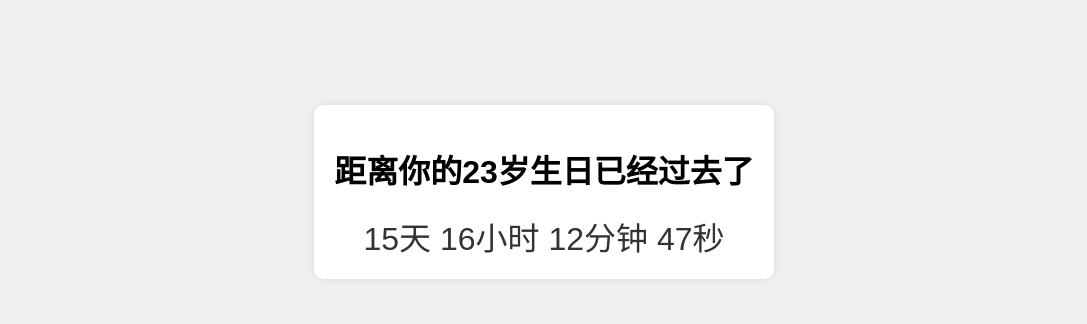
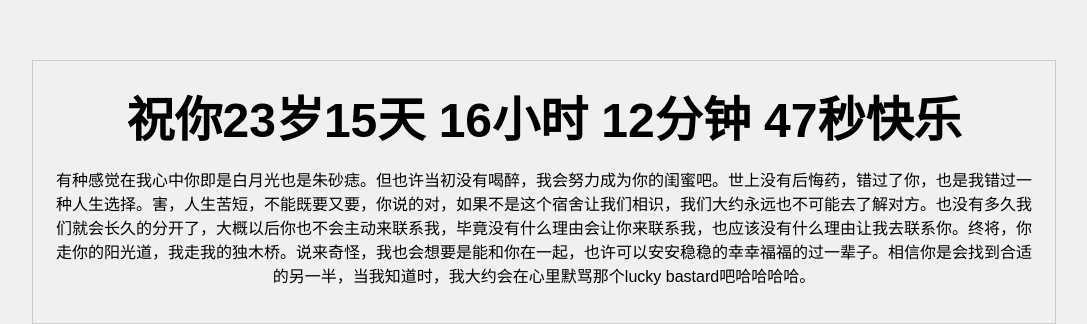
Before and after one commit to qiqizjc/happy-birthday, a plain HTML site: page index.html in a window 1280 px wide. Shown: the part 208-532 px from the top of the page, without its empty margins (96-1183 px from the left). Drawn offline with Linux system fonts and the light colour scheme.

Commit message:
Update index.html

```diff
--- a/index.html
+++ b/index.html
@@ -14,23 +14,44 @@
             background-color: #f0f0f0;
             margin: 0;
         }
-        .container {
+        /* .container {
             text-align: center;
             background-color: #fff;
             padding: 20px;
             border-radius: 10px;
             box-shadow: 0 0 10px rgba(0, 0, 0, 0.1);
+        } */
+        .container {
+            text-align: center;
+            width: 80%; /* 设置容器宽度为80% */
+            max-width: 1200px; /* 设置最大宽度 */
+            margin: 0 auto; /* 居中对齐 */
+            border: 1px solid #ccc; /* 添加边框用于视觉效果 */
+            padding: 20px; /* 内边距 */
+            box-sizing: border-box; /* 包括边框和内边距在内的总宽度 */
         }
         .time {
-            font-size: 2em;
+            font-size: 3em;
             color: #333;
+        }
+        h1 {
+            text-align: center;
+            font-size: 3em;
+            display: inline;
+        }
+        .time {
+            font-size: inherit;
+            color: inherit;
         }
     </style>
 </head>
 <body>
     <div class="container">
-        <h1>距离你的23岁生日已经过去了</h1>
-        <div class="time" id="time"></div>
+        <h1>祝你23岁<span class="time" id="time"></span>快乐</h1>
+
+        <p>
+            有种感觉在我心中你即是白月光也是朱砂痣。但也许当初没有喝醉，我会努力成为你的闺蜜吧。世上没有后悔药，错过了你，也是我错过一种人生选择。害，人生苦短，不能既要又要，你说的对，如果不是这个宿舍让我们相识，我们大约永远也不可能去了解对方。也没有多久我们就会长久的分开了，大概以后你也不会主动来联系我，毕竟没有什么理由会让你来联系我，也应该没有什么理由让我去联系你。终将，你走你的阳光道，我走我的独木桥。说来奇怪，我也会想要是能和你在一起，也许可以安安稳稳的幸幸福福的过一辈子。相信你是会找到合适的另一半，当我知道时，我大约会在心里默骂那个lucky bastard吧哈哈哈哈。
+        </p>
     </div>
 
     <script>
@@ -54,5 +75,6 @@
 
         setInterval(updateTime, 1000);
     </script>
+
 </body>
 </html>
```
